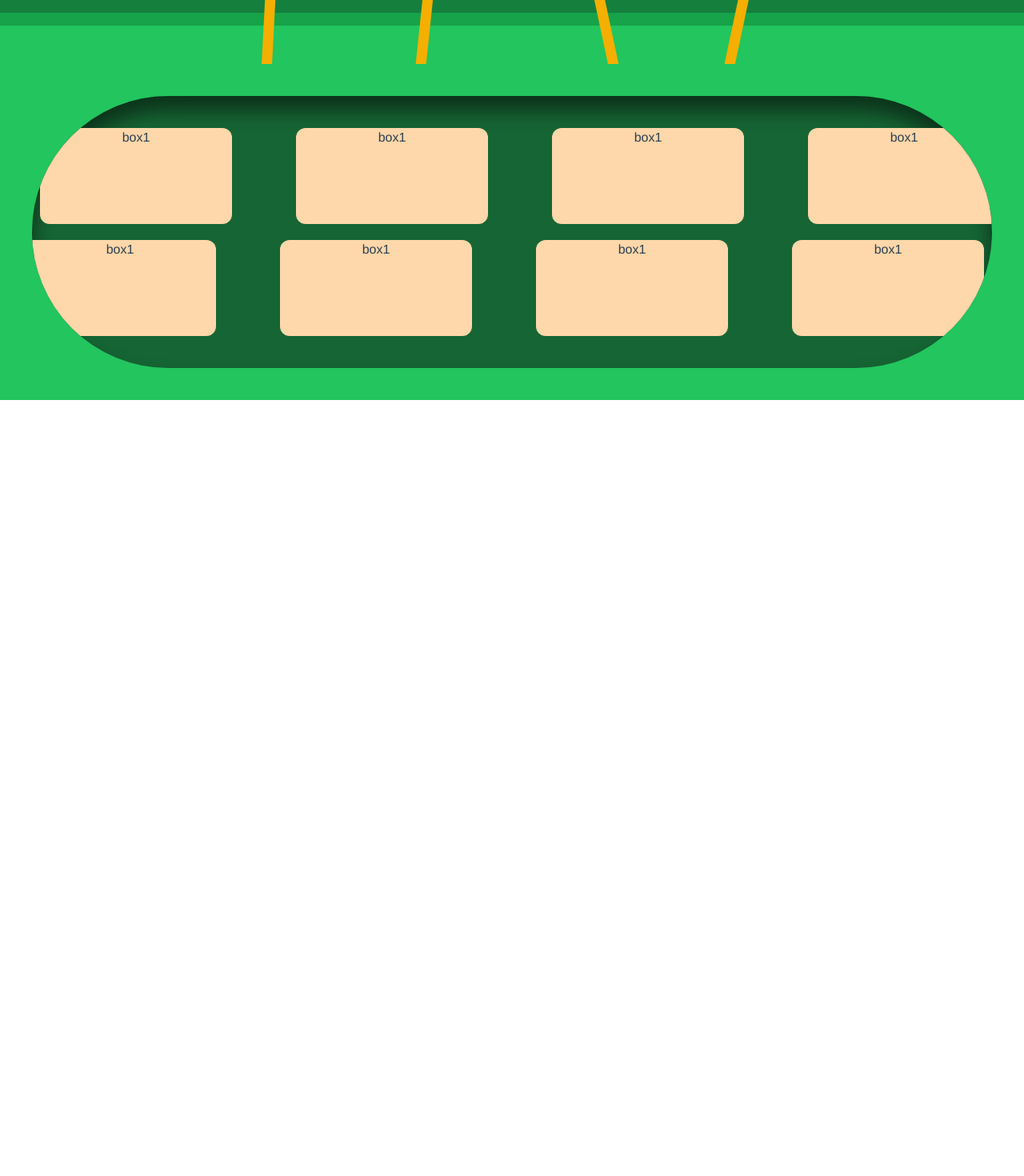
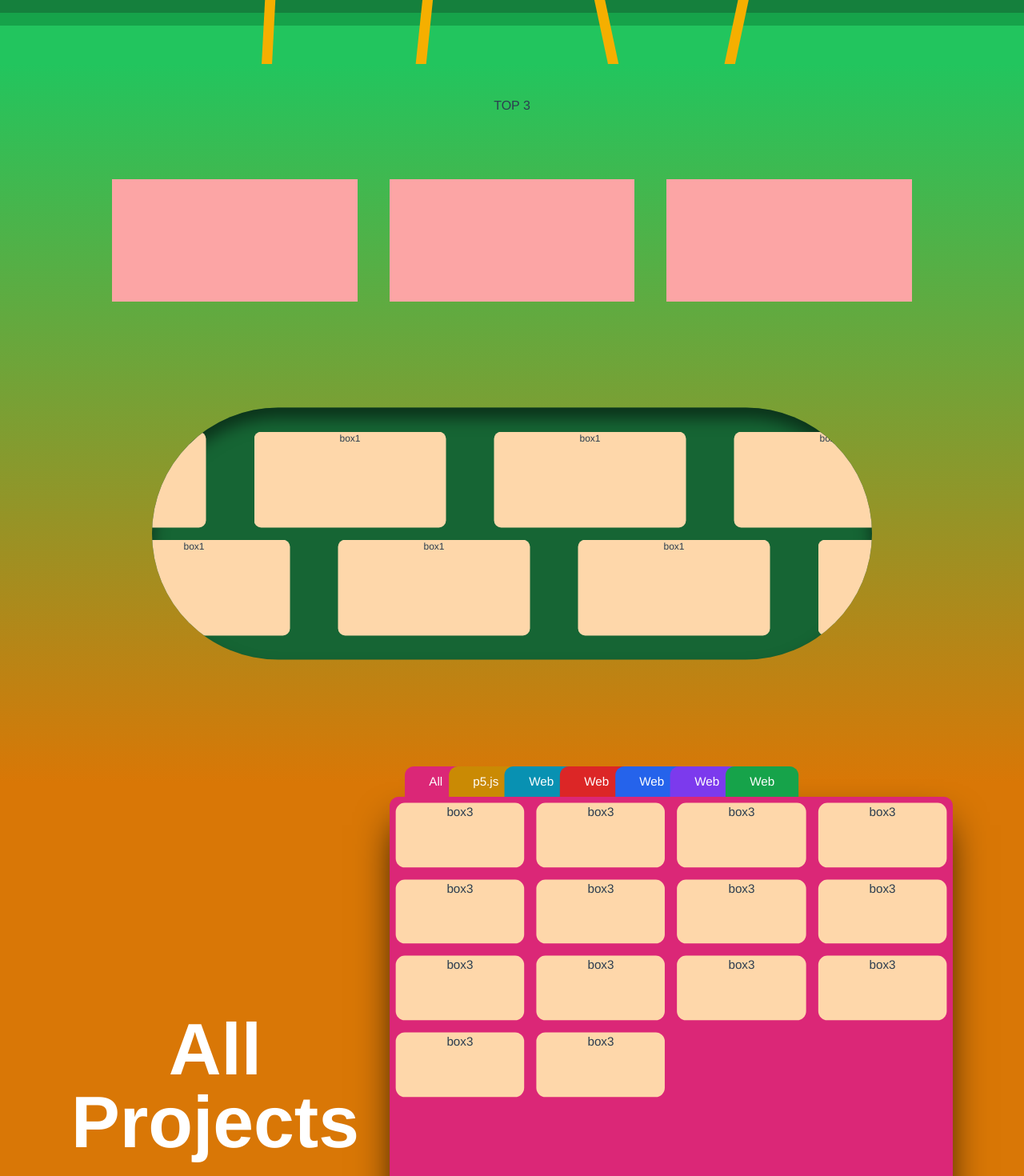
Before and after one commit to CombCode/portfolio, a Vue app: page /#/projects in a window 1280 px wide. Shown: the part 720-2190 px from the top of the page at 80% size. Before the commit the page ends 1220 px from the top, so only its background shows below. Built offline with nearby package versions, Linux system fonts and the light colour scheme.

Commit message:
feat(frontend): partial implementation of ProjectsTable component in ProjectsView and minor colors changes in ProjectView

```diff
--- /dev/null
+++ b/src/components/ProjectsView/ProjectCard.vue
@@ -0,0 +1,14 @@
+<template>
+<div>>
+</div>
+</template>
+
+<script>
+export default {
+
+}
+</script>
+
+<style>
+
+</style>
--- a/src/components/ProjectsView/ProjectsSlider.vue
+++ b/src/components/ProjectsView/ProjectsSlider.vue
@@ -1,25 +1,25 @@
 <template>
-        <div class="py-5 rounded-full overflow-hidden bg-green-800 innerShadowCustom">
+        <div class="py-5 rounded-full scale-75 overflow-hidden bg-green-800 innerShadowCustom">
             <div class=" flex flex-row justify-center scrollRightAnimated my-5">
-                <div class=" bg-orange-200 w-60 aspect-card rounded-xl relative mx-10 flex-shrink-0 hover:scale-105 transition-all ease-in-out"> box1</div>
-                <div class=" bg-orange-200 w-60 aspect-card rounded-xl relative mx-10 flex-shrink-0 hover:scale-105 transition-all ease-in-out"> box1</div>
-                <div class=" bg-orange-200 w-60 aspect-card rounded-xl relative mx-10 flex-shrink-0 hover:scale-105 transition-all ease-in-out"> box1</div>
-                <div class=" bg-orange-200 w-60 aspect-card rounded-xl relative mx-10 flex-shrink-0 hover:scale-105 transition-all ease-in-out"> box1</div>
-                <div class=" bg-orange-200 w-60 aspect-card rounded-xl relative mx-10 flex-shrink-0 hover:scale-105 transition-all ease-in-out"> box1</div>
-                <div class=" bg-orange-200 w-60 aspect-card rounded-xl relative mx-10 flex-shrink-0 hover:scale-105 transition-all ease-in-out"> box1</div>
-                <div class=" bg-orange-200 w-60 aspect-card rounded-xl relative mx-10 flex-shrink-0 hover:scale-105 transition-all ease-in-out"> box1</div>
-                <div class=" bg-orange-200 w-60 aspect-card rounded-xl relative mx-10 flex-shrink-0 hover:scale-105 transition-all ease-in-out"> box1</div>
+                <div class=" bg-orange-200 w-80 aspect-card rounded-xl relative mx-10 flex-shrink-0 hover:scale-105 transition-all ease-in-out"> box1</div>
+                <div class=" bg-orange-200 w-80 aspect-card rounded-xl relative mx-10 flex-shrink-0 hover:scale-105 transition-all ease-in-out"> box1</div>
+                <div class=" bg-orange-200 w-80 aspect-card rounded-xl relative mx-10 flex-shrink-0 hover:scale-105 transition-all ease-in-out"> box1</div>
+                <div class=" bg-orange-200 w-80 aspect-card rounded-xl relative mx-10 flex-shrink-0 hover:scale-105 transition-all ease-in-out"> box1</div>
+                <div class=" bg-orange-200 w-80 aspect-card rounded-xl relative mx-10 flex-shrink-0 hover:scale-105 transition-all ease-in-out"> box1</div>
+                <div class=" bg-orange-200 w-80 aspect-card rounded-xl relative mx-10 flex-shrink-0 hover:scale-105 transition-all ease-in-out"> box1</div>
+                <div class=" bg-orange-200 w-80 aspect-card rounded-xl relative mx-10 flex-shrink-0 hover:scale-105 transition-all ease-in-out"> box1</div>
+                <div class=" bg-orange-200 w-80 aspect-card rounded-xl relative mx-10 flex-shrink-0 hover:scale-105 transition-all ease-in-out"> box1</div>
                 <!-- !! the minimum number of div (with this w and mx) to animate smoothly is 8 !! -->
             </div>
             <div class=" flex flex-row justify-center scrollLeftAnimated my-5">
-                <div class=" bg-orange-200 w-60 aspect-card rounded-xl relative mx-10 flex-shrink-0 hover:scale-105 transition-all ease-in-out"> box1</div>
-                <div class=" bg-orange-200 w-60 aspect-card rounded-xl relative mx-10 flex-shrink-0 hover:scale-105 transition-all ease-in-out"> box1</div>
-                <div class=" bg-orange-200 w-60 aspect-card rounded-xl relative mx-10 flex-shrink-0 hover:scale-105 transition-all ease-in-out"> box1</div>
-                <div class=" bg-orange-200 w-60 aspect-card rounded-xl relative mx-10 flex-shrink-0 hover:scale-105 transition-all ease-in-out"> box1</div>
-                <div class=" bg-orange-200 w-60 aspect-card rounded-xl relative mx-10 flex-shrink-0 hover:scale-105 transition-all ease-in-out"> box1</div>
-                <div class=" bg-orange-200 w-60 aspect-card rounded-xl relative mx-10 flex-shrink-0 hover:scale-105 transition-all ease-in-out"> box1</div>
-                <div class=" bg-orange-200 w-60 aspect-card rounded-xl relative mx-10 flex-shrink-0 hover:scale-105 transition-all ease-in-out"> box1</div>
-                <div class=" bg-orange-200 w-60 aspect-card rounded-xl relative mx-10 flex-shrink-0 hover:scale-105 transition-all ease-in-out"> box1</div>
+                <div class=" bg-orange-200 w-80 aspect-card rounded-xl relative mx-10 flex-shrink-0 hover:scale-105 transition-all ease-in-out"> box1</div>
+                <div class=" bg-orange-200 w-80 aspect-card rounded-xl relative mx-10 flex-shrink-0 hover:scale-105 transition-all ease-in-out"> box1</div>
+                <div class=" bg-orange-200 w-80 aspect-card rounded-xl relative mx-10 flex-shrink-0 hover:scale-105 transition-all ease-in-out"> box1</div>
+                <div class=" bg-orange-200 w-80 aspect-card rounded-xl relative mx-10 flex-shrink-0 hover:scale-105 transition-all ease-in-out"> box1</div>
+                <div class=" bg-orange-200 w-80 aspect-card rounded-xl relative mx-10 flex-shrink-0 hover:scale-105 transition-all ease-in-out"> box1</div>
+                <div class=" bg-orange-200 w-80 aspect-card rounded-xl relative mx-10 flex-shrink-0 hover:scale-105 transition-all ease-in-out"> box1</div>
+                <div class=" bg-orange-200 w-80 aspect-card rounded-xl relative mx-10 flex-shrink-0 hover:scale-105 transition-all ease-in-out"> box1</div>
+                <div class=" bg-orange-200 w-80 aspect-card rounded-xl relative mx-10 flex-shrink-0 hover:scale-105 transition-all ease-in-out"> box1</div>
                 <!-- !! the minimum number of div (with this w and mx) to animate smoothly is 8 !! -->
             </div>
         </div>
--- a/src/components/ProjectsView/ProjectsTable.vue
+++ b/src/components/ProjectsView/ProjectsTable.vue
@@ -1,5 +1,34 @@
 <template>
-    <div></div>
+    <div class=" w-full h-screen scale-95 my-20 flex flex-row ">
+        <p class=" m-5 basis-1/3 text-white text-8xl self-center font-bold textShadow">All<br>Projects</p>
+        <div class=" basis-2/3 m-5 p-2 w-full relative grid grid-cols-4 place-content-start gap-4 rounded-xl bg-pink-600 shadow-black shadow-2xl">
+            <div id="tagSection" class=" absolute -translate-y-full pl-5 flex flex-row">
+                <div id="tag" class=" p-2 px-8 rounded-t-xl bg-pink-600 text-white -mr-3 hover:mr-3 transition-all ease-in-out min-w">All</div>
+                <div id="tag" class=" p-2 px-8 rounded-t-xl bg-yellow-600 text-white -mx-3 hover:mr-3 transition-all ease-in-out">p5.js</div>
+                <div id="tag" class=" p-2 px-8 rounded-t-xl bg-cyan-600 text-white -mx-3 hover:mr-3 transition-all ease-in-out">Web</div>
+                <div id="tag" class=" p-2 px-8 rounded-t-xl bg-red-600 text-white -mx-3 hover:mr-3 transition-all ease-in-out">Web</div>
+                <div id="tag" class=" p-2 px-8 rounded-t-xl bg-blue-600 text-white -mx-3 hover:mr-3 transition-all ease-in-out">Web</div>
+                <div id="tag" class=" p-2 px-8 rounded-t-xl bg-violet-600 text-white -mx-3 hover:mr-3 transition-all ease-in-out">Web</div>
+                <div id="tag" class=" p-2 px-8 rounded-t-xl bg-green-600 text-white -ml-3 hover:mr-3 transition-all ease-in-out">Web</div>
+            </div>
+             <div class=" bg-orange-200 w-full aspect-card rounded-xl"> box3</div>
+             <div class=" bg-orange-200 w-full aspect-card rounded-xl"> box3</div>
+             <div class=" bg-orange-200 w-full aspect-card rounded-xl"> box3</div>
+             <div class=" bg-orange-200 w-full aspect-card rounded-xl"> box3</div>
+             <div class=" bg-orange-200 w-full aspect-card rounded-xl"> box3</div>
+             <div class=" bg-orange-200 w-full aspect-card rounded-xl"> box3</div>
+             <div class=" bg-orange-200 w-full aspect-card rounded-xl"> box3</div>
+             <div class=" bg-orange-200 w-full aspect-card rounded-xl"> box3</div>
+             <div class=" bg-orange-200 w-full aspect-card rounded-xl"> box3</div>
+             <div class=" bg-orange-200 w-full aspect-card rounded-xl"> box3</div>
+             <div class=" bg-orange-200 w-full aspect-card rounded-xl"> box3</div>
+             <div class=" bg-orange-200 w-full aspect-card rounded-xl"> box3</div>
+             <div class=" bg-orange-200 w-full aspect-card rounded-xl"> box3</div>
+             <div class=" bg-orange-200 w-full aspect-card rounded-xl"> box3</div>
+
+        </div>
+    </div>
+
 </template>
 <script>
 export default {
--- a/src/components/body/Body.vue
+++ b/src/components/body/Body.vue
@@ -19,13 +19,12 @@
 </template>
 
 <script>
-import ProjectCardVue from './ProjectCard.vue'
 import MeCardVue from './MeCard.vue'
 import signBoard from './signBoard.vue'
 import { ref } from 'vue'
 export default {
     components: {
-        ProjectCardVue, MeCardVue, signBoard
+        MeCardVue, signBoard
     },
     setup(){
         let showProjectSection = ref(false)
--- a/src/components/body/ProjectCard.vue
+++ /dev/null
@@ -1,31 +0,0 @@
-<template>
-<div class=" grid grid-cols-1 grid-rows-1 m-10">
-
-    <div class=" bg-secondary-Lmode border rounded-xl p-2 h-64 aspect-card col-start-1 row-start-1 ml-5 mt-5"></div>
-
-    <div class=" bg-secondary-Lmode border rounded-xl p-2 grid grid-cols-3 grid-rows-1 h-64 aspect-card col-start-1 row-start-1">
-        <div id="img-container" class=" p-2 col-span-1 w-full h-full">
-            <img src="@/assets/noImageLogo.webp" alt="" class=" w-full h-full object-cover">
-        </div>
-
-        <div class="col-span-2 flex flex-col items-start p-4 relative">
-            <p class=" font-roboto text-4xl">Title holder</p>
-            <p class=" p-2 font-roboto text-left mb-10 overflow-hidden text-text-Lmode/50"> Lorem ipsum dolor sit amet consectetur adipisicing elit. Suscipit, quos sequi maiores, illo vero voluptates dolores ut iusto quae vitae quasi? Totam omnis cum architecto facere, ex fuga error repellendus!</p>
-            <router-link id="seeMore" class=" underline text-accent-Lmode text-right self-end"> See more &nbsp <p class=" p-1 -rotate-45 border-b border-r mt-4 inline-block border-accent-Lmode absolute -translate-x-2"></p> </router-link>
-        </div>
-    </div>
-
-
-
-</div>
-</template>
-
-<script>
-export default {
-
-}
-</script>
-
-<style>
-
-</style>
--- a/src/views/ProjectsView.vue
+++ b/src/views/ProjectsView.vue
@@ -1,21 +1,30 @@
 <template>
-  <div class="p-10 bg-green-500 dark:bg-green-800">
+  <div class="p-10 bg-green-500 bg-gradient-to-b from-green-500 via-amber-600 to-amber-600 dark:bg-green-800">
+
+    <h1>TOP 3</h1>
+    <div class=" p-20 flex flex-row align-middle justify-center">
+      <div class=" bg-red-300 w-full aspect-card mx-5"></div>
+      <div class=" bg-red-300 w-full aspect-card mx-5"></div>
+      <div class=" bg-red-300 w-full aspect-card mx-5"></div>
+    </div>
+
     <ProjectsSlider></ProjectsSlider>
+
+    <ProjectsTable></ProjectsTable>
+
   </div>
 
 </template>
 <script>
 import ProjectDescription from '@/components/ProjectsView/ProjectDescription.vue';
 import ProjectsSlider from '@/components/ProjectsView/ProjectsSlider.vue';
+import ProjectsTable from '@/components/ProjectsView/ProjectsTable.vue';
 
 export default {
   components: {
-      ProjectsSlider, ProjectDescription
+      ProjectsSlider, ProjectDescription, ProjectsTable
     },
 }
 </script>
 <style>
-  .innerShadowCustom {
-    box-shadow: inset 0 18px 25px rgba(0, 0, 0, 0.5);
-  }
 </style>
```
